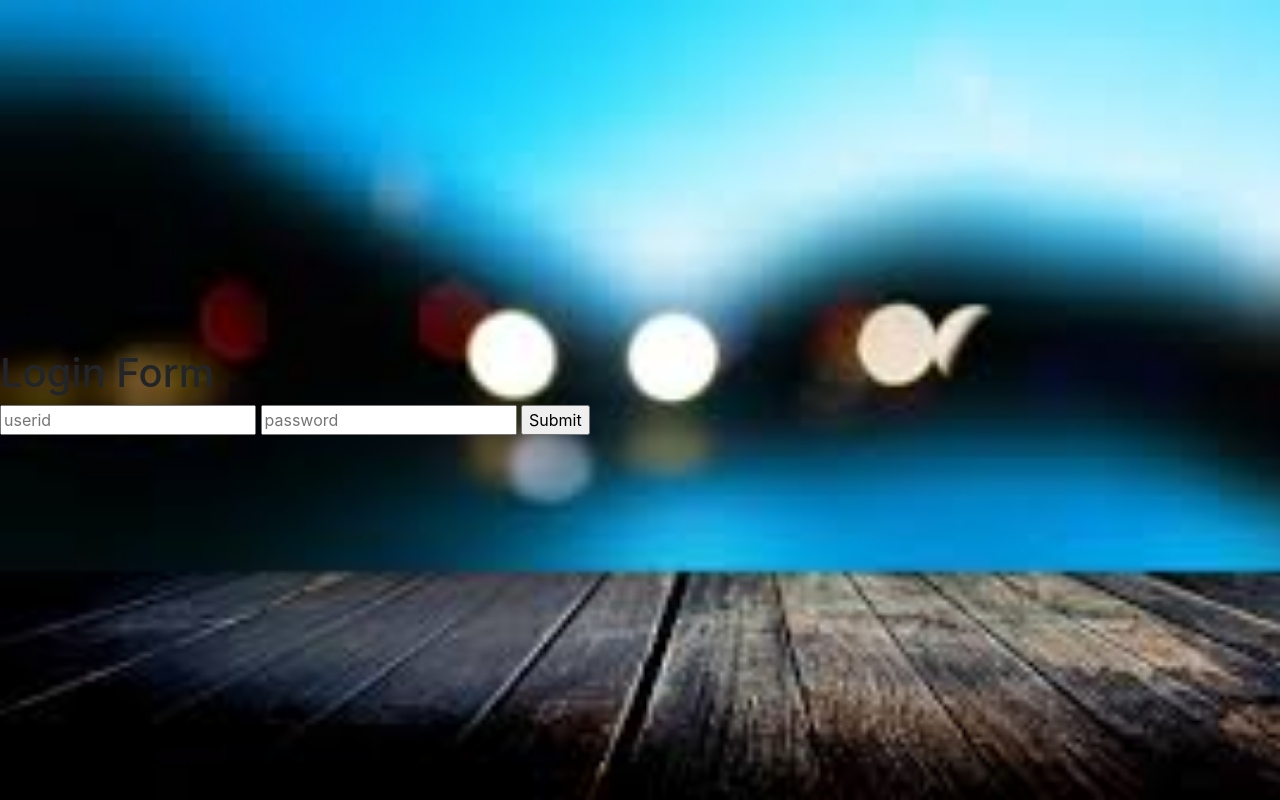
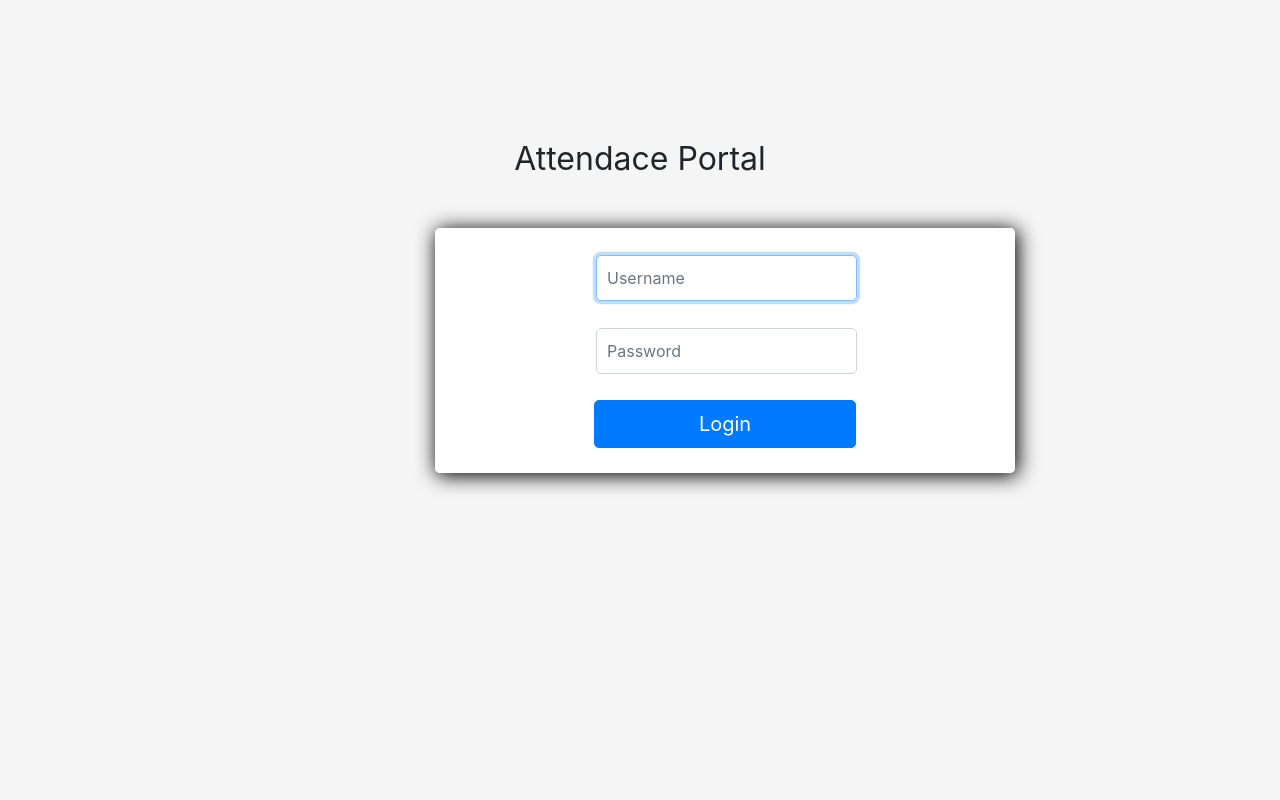
Before and after one commit to JinalAdhyaru/Attendance_Management, a Node server app: page / in a window 1280 px wide. Run offline with Node 20, Linux system fonts and the light colour scheme.

Commit message:
Add files via upload

```diff
--- a/views/attend.ejs
+++ b/views/attend.ejs
@@ -11,7 +11,7 @@
     <br>
     <div class="container">
         <form action="lastpage" method="POST">
-           <h3><%= attend[0].cid %></h3>
+            <input name="cid" value="<%= attend[0].cid %>" readonly>
             <h3><%= attend[0].cname %></h3>
             <h3><%= attend[0].fid %></h3>
             <h3><%= attend[0].fname %></h3>
@@ -33,7 +33,7 @@
                     <% }) %>
             </table>
            <br>
-            <button class="btn aqua-gradient" type="submit">submit</button>
+            <button type="submit">submit</button>
 
         </form>
 
--- a/views/index.html
+++ b/views/index.html
@@ -3,62 +3,38 @@
     <meta charset="UTF-8">
     <meta name="viewport" content="width=device-width, initial-scale=1.0">
     <link rel="stylesheet" href="https://stackpath.bootstrapcdn.com/bootstrap/4.4.1/css/bootstrap.min.css">
-    <link rel="stylesheet" href="style.css">
+    <link rel="stylesheet" href="https://stackpath.bootstrapcdn.com/font-awesome/4.7.0/css/font-awesome.min.css">
+
        <title>Attendance Portal</title>
-</head>
-	<body>
-		<div class="login-form">
-			<h1>Login Form</h1>
-			<form action="auth" method="POST">
-				<input type="text" name="usrname" placeholder="userid" required>
-				<input type="password" name="password" placeholder="password" required>
-				<input type="submit">
-			</form>
-		</div>
-	</body>
-</html>
 
-
-
-
-
-
-
-
-
-
-
-
-
-
-
-
-
-
-
-
-
-
-<!-- <!DOCTYPE html>
-<html lang="en">
-<head>
-    <meta charset="UTF-8">
-    <meta name="viewport" content="width=device-width, initial-scale=1.0">
-    <link rel="stylesheet" href="https://stackpath.bootstrapcdn.com/bootstrap/4.4.1/css/bootstrap.min.css">
-    <link rel="stylesheet" href="style.css">
-       <title>Attendance Portal</title>
+       <style>
+           html, body {  height: 100%;}
+           body { align-items: center; padding-top: 40px; padding-bottom: 40px; background-color: #f5f5f5; }
+           .form-signin { width: 52%; max-width: 330px; padding: 15px; margin: auto; }
+           .form-signin .checkbox { font-weight: 400;}
+           .form-signin .form-control { position: relative; box-sizing: border-box; height: auto; padding: 10px; font-size: 16px; margin: 0.1em; border-radius: 5px;}
+           .form-signin .form-control:focus { z-index: 2; }
+           .top { margin-bottom: -1px; border-bottom-right-radius: 0; border-bottom-left-radius: 0; }
+           .bottom { margin-bottom: 10px; margin-bottom: -1px; border-top-left-radius: 0; border-top-right-radius: 0; }
+           .container { width: 50%; padding-right: 15px; padding-left: 15px; margin-right: auto; margin-left: auto; margin-top: 100px; }
+           fieldset { display:none; width:650px; padding:20px; margin-top:80px; margin-left:100px; border-radius:5px; box-shadow:2px 2px 20px 1px black;
+                      background-color:white; color: black; }
+            #first { display:block; width:580px; padding:10px; margin-top:50px; border-radius:5px;  box-shadow:2px 2px 20px 1px black;}
+       </style>
 </head>
 
-<body class="text-center">
-    <div class="container">
-        <h1 class="h2 mb-3 font-weight-normal left">Attendace Portal</h1>
-        <fieldset id="first">
-        <form action="" class="form-signin">
-            <input type="text" name="usrname" class="form-control top" id="" placeholder="User name" required autofocus>
-            <input type="password" name="password" class="form-control bottom" id="" placeholder="password" required autofocus>
-            <button type="submit" class="btn btn-lg btn-primary btn-block left">Log In</button>
-        </fieldset>
-        </form>
-    </div>
-</body>
-</html> -->
+        <body>
+            <div class="container text-center">
+                <div class="login-form">
+                    <h1 class="h2 mb-3 font-weight-normal ">Attendace Portal</h1>
+                    <fieldset id="first">
+                    <form class="form-signin" action="auth" method="POST">
+                         <input type="text" name="usrname" class="form-control top" placeholder="Username" required autofocus><br>
+                        <input type="password" name="password" class="form-control bottom" placeholder="Password" required autofocus><br>
+                        <button type="submit" class="btn btn-lg btn-primary btn-block ">Login</button>
+                    </form>
+                </fieldset>
+                </div>
+            </div>
+        </body>
+</html>
--- a/views/style.css
+++ b/views/style.css
@@ -5,9 +5,6 @@ html, body {
 }
 
 body {
-  display: -ms-flexbox;
-  display: flex;
-  -ms-flex-align: center;
   align-items: center;
   padding-top: 40px;
   padding-bottom: 40px;
@@ -15,7 +12,7 @@ body {
 }
 
 .form-signin {
-  width: 50%;
+  width: 30%;
   max-width: 330px;
   padding: 15px;
   margin: auto;
@@ -52,11 +49,11 @@ body {
 }
 
 .container {
-    width: 50%;
-    padding-right: 15px;
-    padding-left: 15px;
-    margin-right: auto;
-    margin-left: auto;
+  width: 20%;
+  padding-right: 15px;
+  padding-left: 15px;
+  margin-right: auto;
+  margin-left: auto;
 }
 
 .left {
```
Also changed, not shown: views/fview.ejs (added, +30 -0 lines), views/home.ejs (+7 -11 lines), views/student.ejs (+13 -15 lines).
